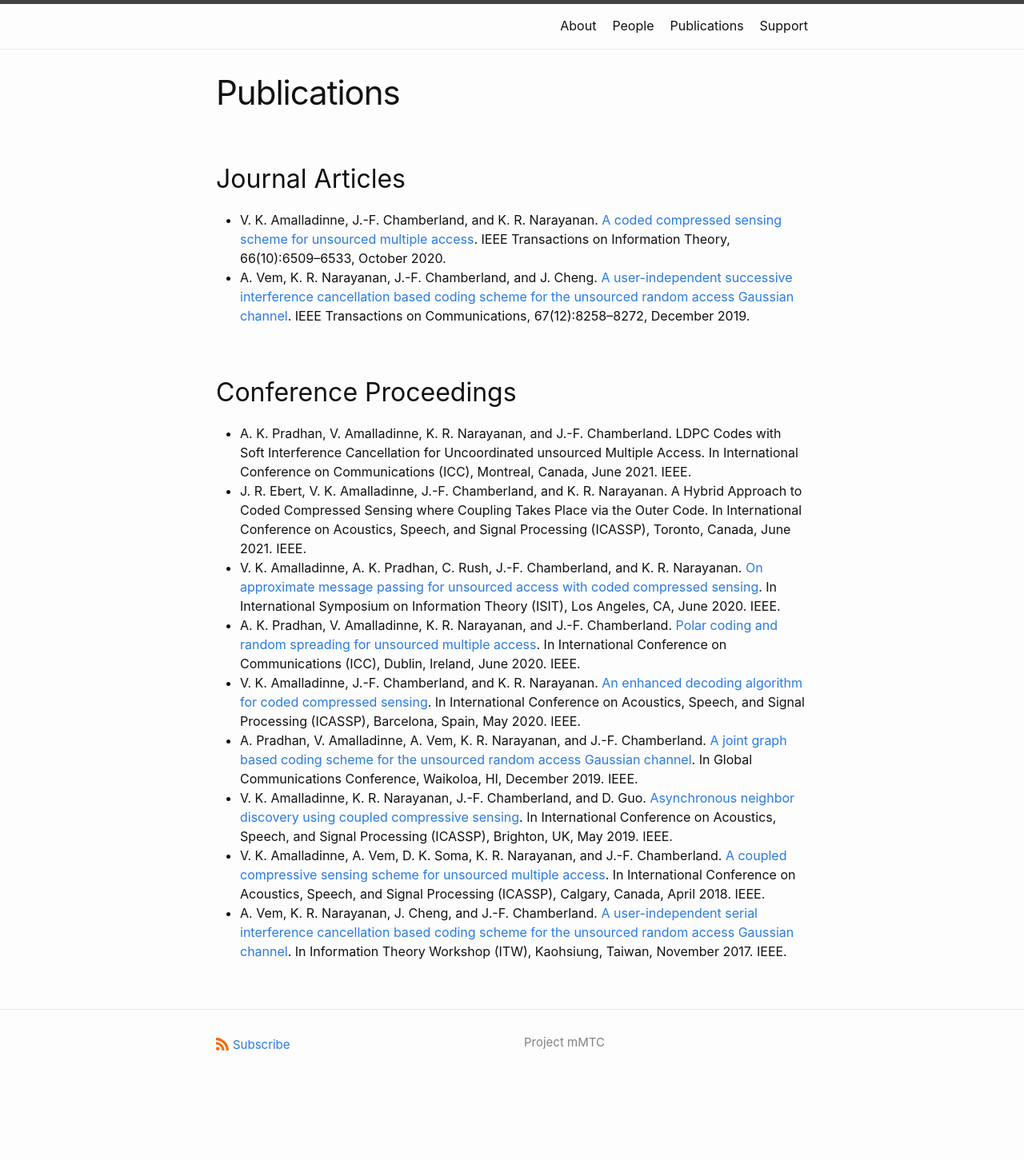
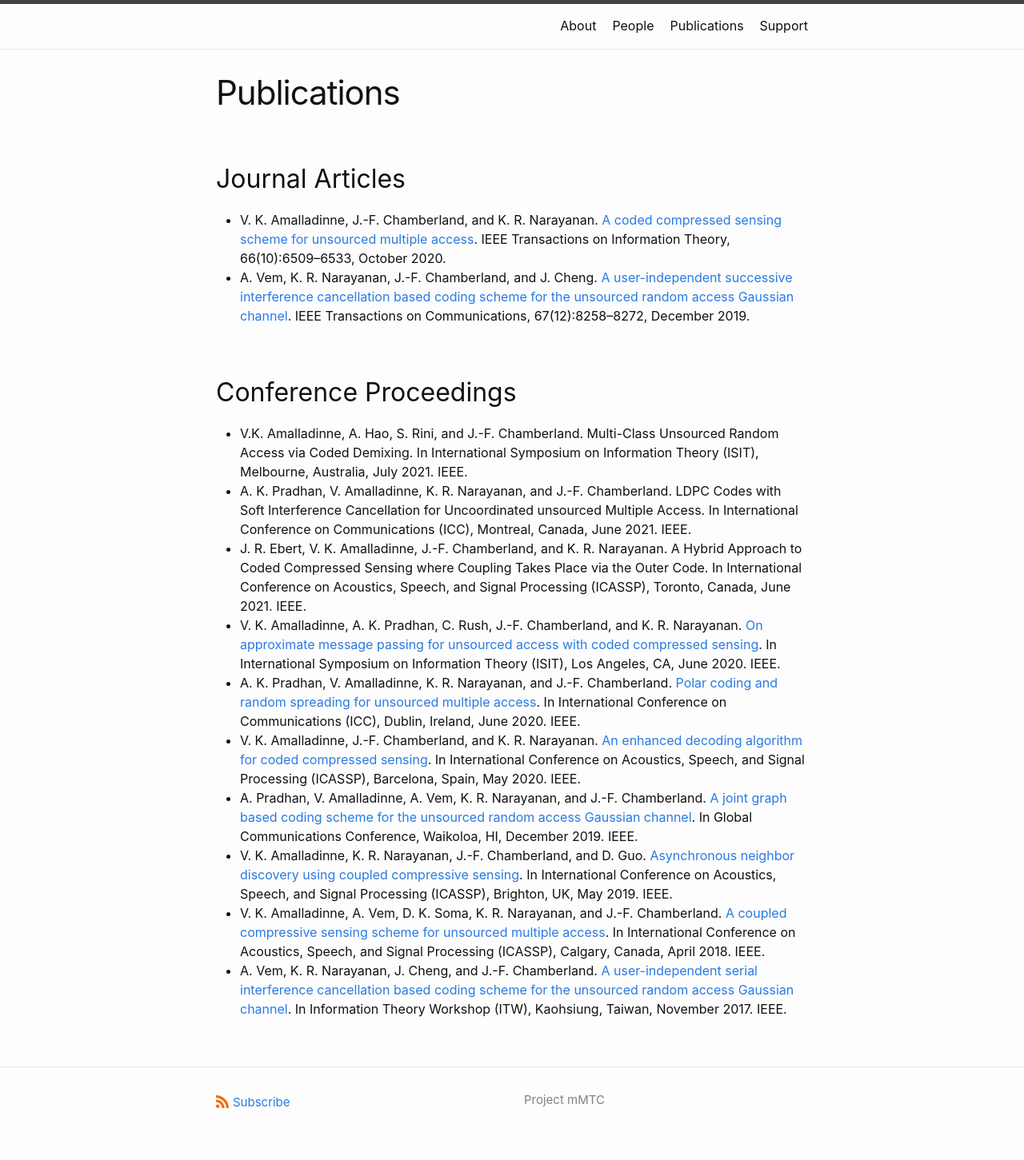
Before and after one commit to EngProjects/mMTC, a Jekyll site: the page built from publications.md, in a window 1280 px wide. Shown: the whole page at 80% size. Built offline with Jekyll 4.4.1, drawn with Linux system fonts in a browser that asks for light colours; before the commit the page ends 1379 px from its top, so only the background shows below that.

Commit message:
Adding ISIT21 paper

```diff
--- a/publications.md
+++ b/publications.md
@@ -16,6 +16,9 @@ IEEE Transactions on Communications, 67(12):8258–8272, December 2019.
 
 ## Conference Proceedings
 
+* V.K. Amalladinne, A. Hao, S. Rini, and J.-F. Chamberland.
+Multi-Class Unsourced Random Access via Coded Demixing.
+In International Symposium on Information Theory (ISIT), Melbourne, Australia, July 2021. IEEE.
 * A. K. Pradhan, V. Amalladinne, K. R. Narayanan, and J.-F. Chamberland.
 LDPC Codes with Soft Interference Cancellation for Uncoordinated unsourced Multiple Access.
 In International Conference on Communications (ICC), Montreal, Canada, June 2021. IEEE.
```
